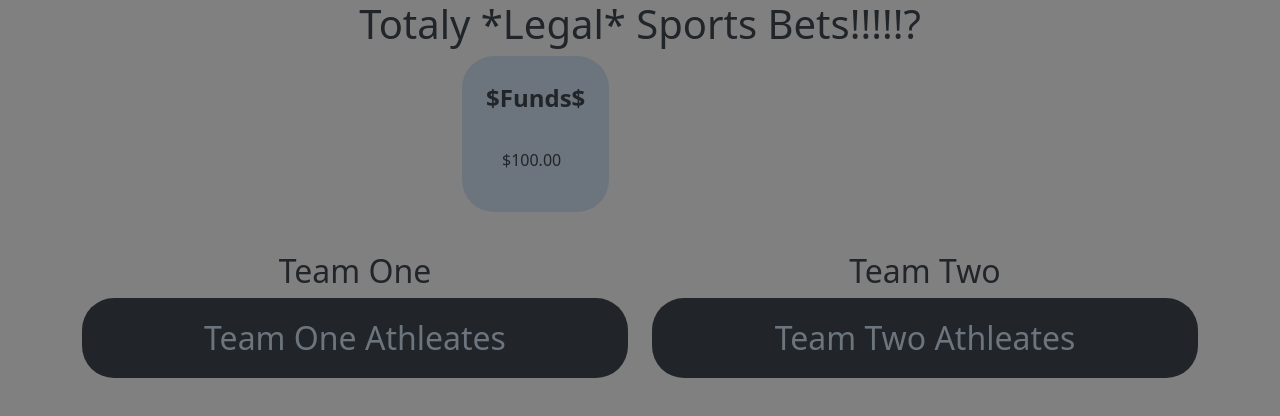
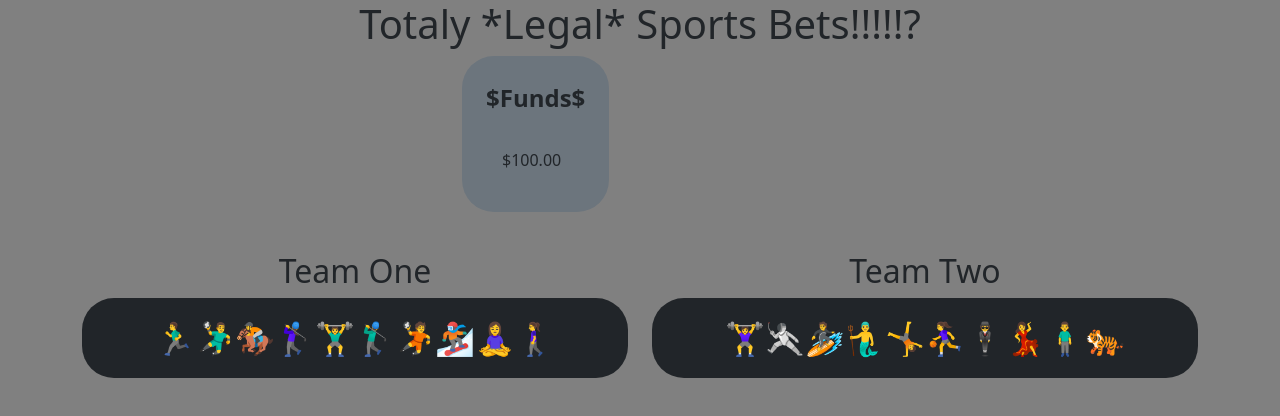
Before and after one commit to AdamRB208/Sports-Bets, a plain HTML site: page index.html in a window 1280 px wide. Drawn offline with nearby package versions, Linux system fonts and the light colour scheme.

Commit message:
Sports Bets draw teams compleat

```diff
--- a/app.js
+++ b/app.js
@@ -26,3 +26,45 @@ const players = [
 
 
 ]
+
+function drawTeamOne() {
+  let emoji = ''
+
+  for (let i = 0; i < players.length; i++) {
+    const athletes = players[i];
+    if (athletes.teamNumber == '1') {
+      emoji += athletes.emoji
+    }
+
+  }
+  console.log('Team One Emojis', emoji);
+
+  const teamOneElem = document.getElementById('team-one')
+
+  teamOneElem.innerText = emoji
+}
+
+function drawTeamTwo() {
+  let emoji = ''
+
+  for (let i = 0; i < players.length; i++) {
+    const athletes = players[i];
+    console.log('athletes', athletes)
+    if (athletes.teamNumber == '2') {
+      emoji += athletes.emoji
+      console.log('emoji', emoji)
+
+    }
+
+  }
+  console.log('Team Two Emojis', emoji);
+
+  const teamTwoElem = document.getElementById('team-two')
+  console.log('teamTwoElem', teamTwoElem)
+  teamTwoElem.innerText = emoji
+}
+
+
+
+drawTeamOne()
+drawTeamTwo()
--- a/index.html
+++ b/index.html
@@ -44,13 +44,13 @@
         <div class="col-md-6">
           <h2 class="text-center mt-3">Team One</h2>
           <div class="rounded-5 p-3 bg-dark text-center">
-            <p class="mb-0 fs-2 text-secondary">Team One Athleates</p>
+            <p id="team-one" class="mb-0 fs-2 text-secondary">Team One Athletes</p>
           </div>
         </div>
         <div class="col-md-6">
           <h2 class="text-center mt-3">Team Two</h2>
           <div class="rounded-5 p-3 bg-dark text-center">
-            <p class="mb-0 fs-2 text-secondary">Team Two Athleates</p>
+            <p id="team-two" class="mb-0 fs-2 text-secondary">Team Two Athletes</p>
           </div>
         </div>
       </div>
```
